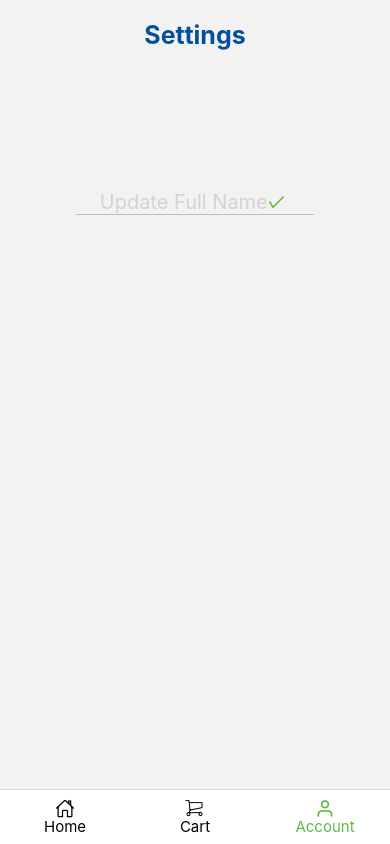
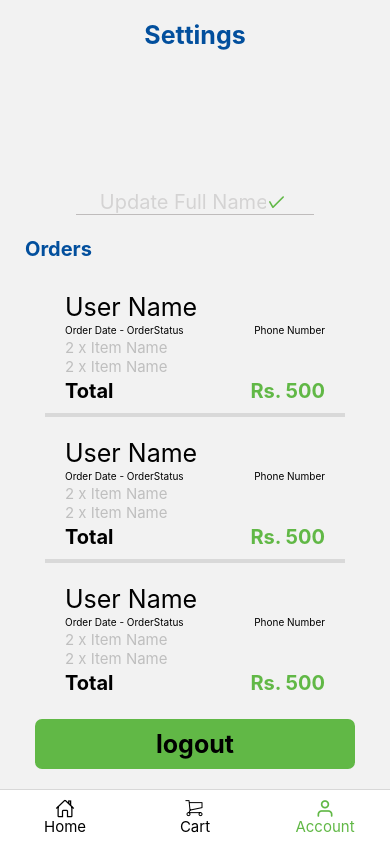
Before and after one commit to lazy-myst/Store-App, a React Native app: screen /Account in a window 390 px wide. Built offline with nearby package versions, Linux system fonts and the light colour scheme; grey boxes are pictures that could not be loaded.

Commit message:
user account screen Completed

```diff
--- /dev/null
+++ b/src/components/UserComponents/OrderItem/index.js
@@ -0,0 +1,90 @@
+import { StyleSheet, View, Text } from 'react-native'
+function OrderItem() {
+
+    return (
+        <View style={styles.orderItem}>
+            <View style={styles.orderDetails}>
+                <View style={styles.orderName}>
+                    <Text style={styles.orderUsername} >User Name</Text>
+                </View>
+                <View style={styles.orderStatusContainer}>
+                    <Text style={styles.orderStatus}>Order Date - OrderStatus</Text>
+                    <Text style={styles.orderNumber}>Phone Number</Text>
+                </View>
+                <View style={styles.orderItems}>
+                    <Text style={styles.orderItemName}>2 x Item Name</Text>
+                    <Text style={styles.orderItemName}>2 x Item Name</Text>
+                </View>
+                <View style={styles.orderPrice}>
+                    <Text style={styles.orderTotal}>Total</Text>
+                    <Text style={styles.totalPrice}>Rs. 500</Text>
+                </View>
+            </View>
+        </View>
+    )
+}
+
+export default OrderItem
+
+const styles = StyleSheet.create({
+    orderItem: {
+        width: '100%',
+        borderBottomColor: '#d9d9d9',
+        borderBottomWidth: 4,
+        marginVertical: 10
+    },
+    orderDetails: {
+        paddingHorizontal: 20
+    },
+    orderName: {
+        paddingVertical: 1
+    },
+    orderUsername: {
+        color: 'black',
+        fontSize: 25,
+    },
+    orderStatusContainer: {
+        flexDirection: 'row',
+        paddingVertical: 1,
+        justifyContent: 'space-between',
+        alignItems: 'center',
+        width: '100%'
+    },
+    orderStatus: {
+        color: 'black',
+        fontSize: 10
+    },
+    orderNumber: {
+        color: 'black',
+        fontSize: 10
+    },
+    orderItems: {
+        paddingVertical: 1
+    },
+    orderItemName: {
+        color: '#bfbfbf',
+        fontSize: 15
+    },
+    orderPrice: {
+        flexDirection: 'row',
+        paddingTop: 2,
+        paddingBottom: 10,
+        width: '100%',
+        justifyContent: 'space-between',
+        alignItems: 'center'
+    },
+    orderTotal: {
+        fontSize: 20,
+        fontWeight: 'bold',
+        color: 'black'
+    },
+    totalPrice: {
+        fontSize: 20,
+        color: '#61B846',
+        fontWeight: 'bold'
+    },
+    logoutBtnContainer: {
+        paddingVertical: 20,
+        paddingHorizontal: 10
+    }
+})
--- a/src/views/UserScreens/AccountScreen/index.js
+++ b/src/views/UserScreens/AccountScreen/index.js
@@ -3,6 +3,7 @@ import { useState, useRef } from 'react'
 import AntDesignIcons from 'react-native-vector-icons/AntDesign'
 import CartItem from '../../../components/UserComponents/CartItems'
 import GreenBtn from '../../../components/GreenBtn'
+import OrderItem from '../../../components/UserComponents/OrderItem'
 
 function CartScreen() {
 
@@ -38,6 +39,22 @@ function CartScreen() {
                 </View>
             </View>
             <View style={styles.lowerSection}>
+                <View style={styles.orderTextContainer}>
+                    <Text style={styles.orderText}>Orders</Text>
+                </View>
+                <View style={styles.orderScrollContainer}>
+                    <ScrollView contentContainerStyle={styles.orderScroll}>
+                        <OrderItem />
+                        <OrderItem />
+                        <OrderItem />
+                        <OrderItem />
+                        <OrderItem />
+                        <OrderItem />
+                    </ScrollView>
+                </View>
+                <View style={styles.logoutBtnContainer}>
+                    <GreenBtn title='logout' onPress={logoutHandler()} />
+                </View>
             </View>
         </View>
     )
@@ -58,7 +75,7 @@ const styles = StyleSheet.create({
     },
     lowerSection: {
         flex: 3,
-        paddingHorizontal: 20
+        paddingHorizontal: 15
     },
     mainHeading: {
         color: '#024F9D',
@@ -92,5 +109,80 @@ const styles = StyleSheet.create({
     },
     checkBtn: {
         width: '10%',
+    },
+    orderTextContainer: {
+        paddingTop: 40
+    },
+    orderText: {
+        color: '#024F9D',
+        fontSize: 20,
+        fontWeight: 'bold'
+    },
+    orderScrollContainer: {
+        paddingTop: 20,
+        flex: 1,
+    },
+    orderScroll: {
+        paddingHorizontal: 20
+    },
+    orderItem: {
+        width: '100%',
+        borderBottomColor: '#d9d9d9',
+        borderBottomWidth: 4,
+        marginVertical: 10
+    },
+    orderDetails: {
+        paddingHorizontal: 20
+    },
+    orderName: {
+        paddingVertical: 1
+    },
+    orderUsername: {
+        color: 'black',
+        fontSize: 25,
+    },
+    orderStatusContainer: {
+        flexDirection: 'row',
+        paddingVertical: 1,
+        justifyContent: 'space-between',
+        alignItems: 'center',
+        width: '100%'
+    },
+    orderStatus: {
+        color: 'black',
+        fontSize: 10
+    },
+    orderNumber: {
+        color: 'black',
+        fontSize: 10
+    },
+    orderItems: {
+        paddingVertical: 1
+    },
+    orderItemName: {
+        color: '#bfbfbf',
+        fontSize: 15
+    },
+    orderPrice: {
+        flexDirection: 'row',
+        paddingTop: 2,
+        paddingBottom: 10,
+        width: '100%',
+        justifyContent: 'space-between',
+        alignItems: 'center'
+    },
+    orderTotal: {
+        fontSize: 20,
+        fontWeight: 'bold',
+        color: 'black'
+    },
+    totalPrice: {
+        fontSize: 20,
+        color: '#61B846',
+        fontWeight: 'bold'
+    },
+    logoutBtnContainer: {
+        paddingVertical: 20,
+        paddingHorizontal: 10
     }
 })
```
